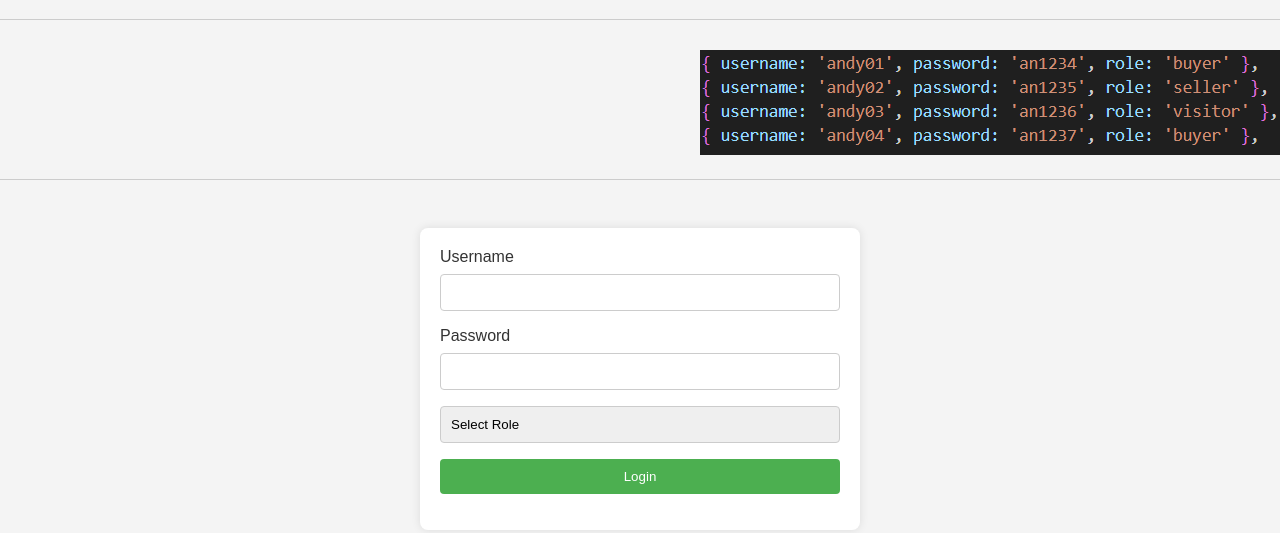
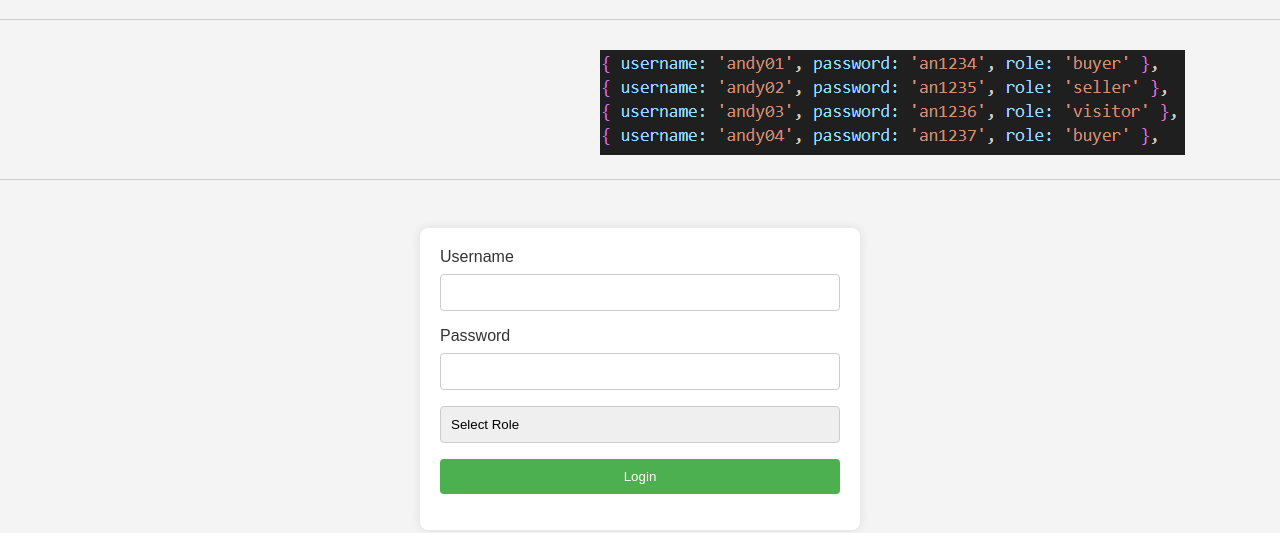
Before and after one commit to Naronglit2015/HW7-, a plain HTML site: page index.html in a window 1280 px wide. Shown: the part 61-594 px from the top of the page. Drawn offline with Linux system fonts and the light colour scheme.

Commit message:
Update style.css

```diff
--- a/style.css
+++ b/style.css
@@ -7,7 +7,7 @@ body {
 
   }
   img {
-    margin-left: 700px;
+    margin-left: 600px;
   }
 
   h1 {
```
